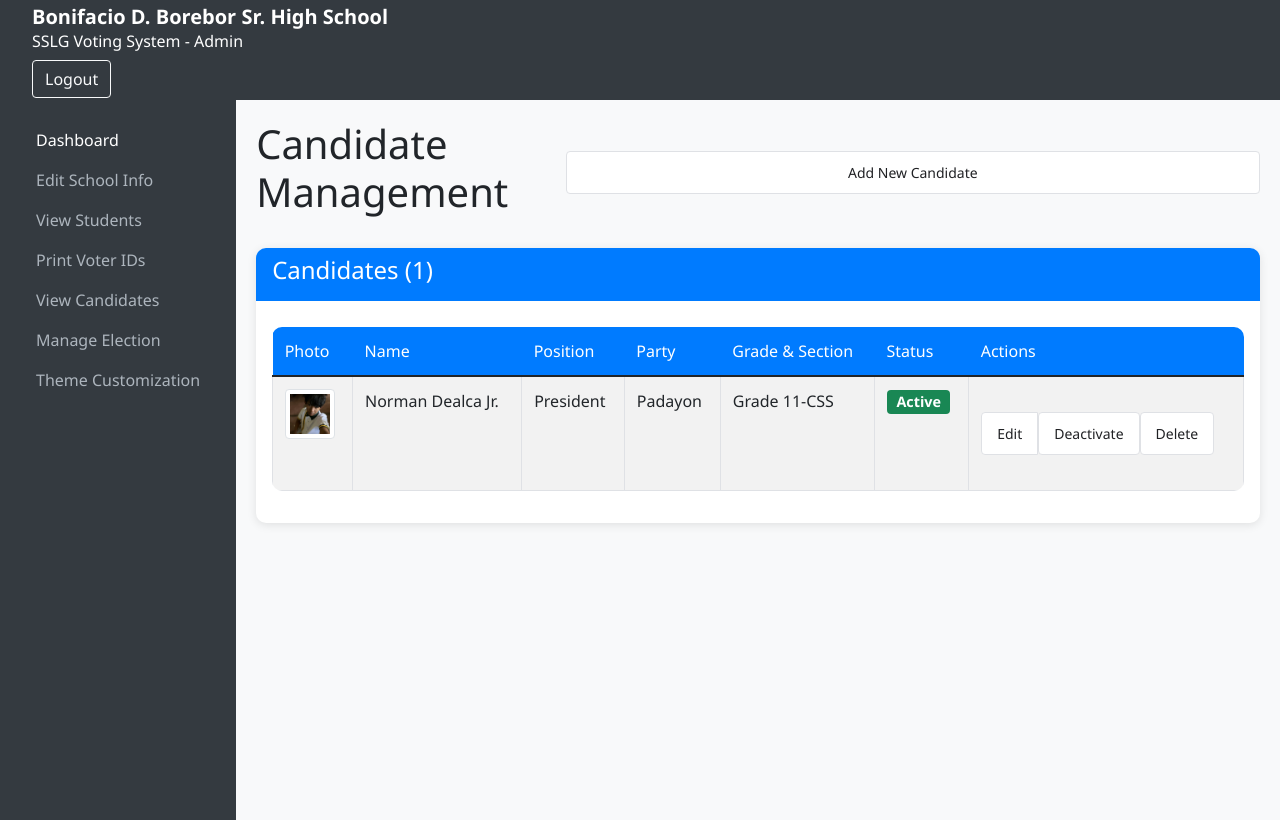
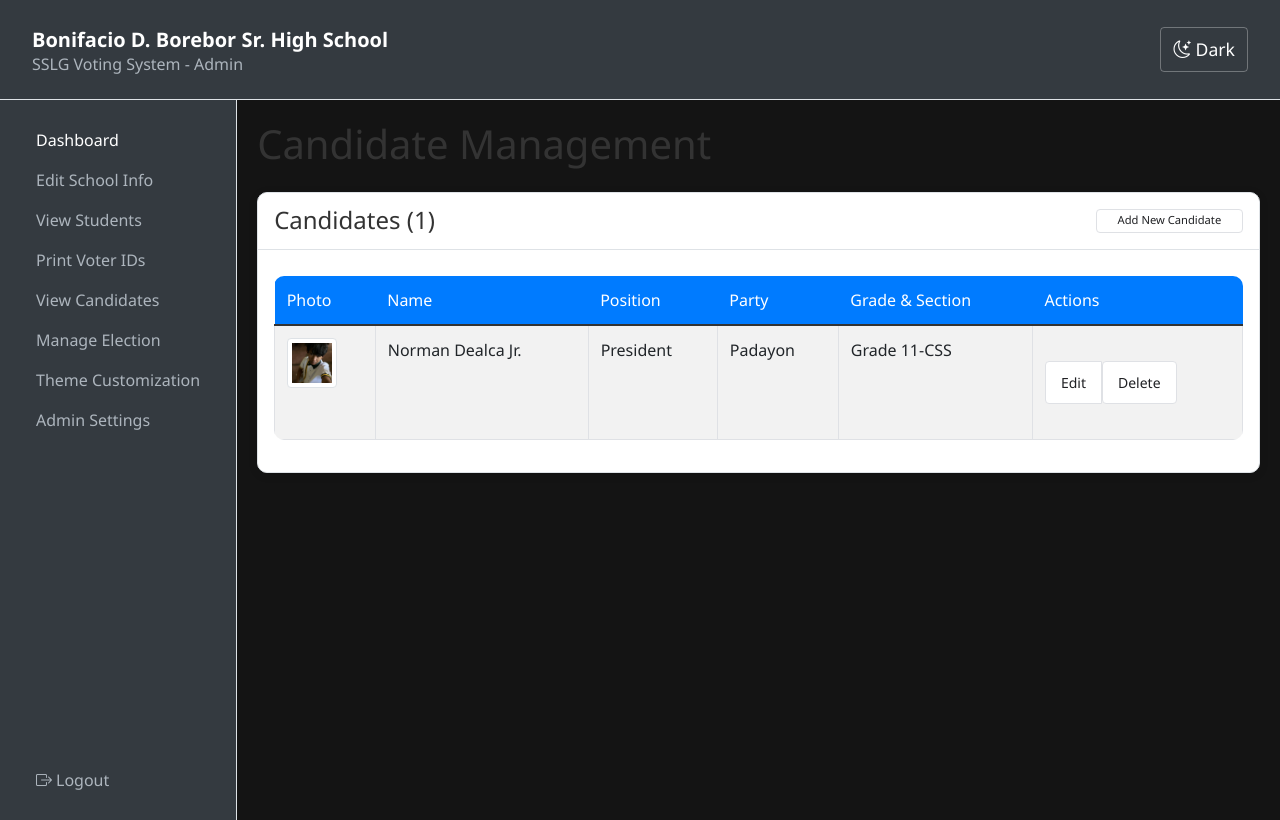
Before and after one commit to dealcajr/PHP-Voting, a PHP site: page /admin/candidates.php in a window 1280 px wide. Run offline with PHP 8.4, Linux system fonts and the light colour scheme; a user stored in the database is signed in; data comes from the database, SQL or seed files in the repository; both versions use the stored data as it was after the commit; some libraries are stand-ins or nearby versions.

Commit message:
INGHANGCHI

```diff
--- a/admin/candidates.php
+++ b/admin/candidates.php
@@ -17,6 +17,12 @@
         $section = sanitizeInput($_POST['section'] ?? '');
         $grade = sanitizeInput($_POST['grade'] ?? '');
         $manifesto = sanitizeInput($_POST['manifesto'] ?? '');
+
+        // Disallow Grade 12 from being candidates. Normalize digits and check.
+        $grade_digits = preg_replace('/\D+/', '', $grade);
+        if ($grade_digits !== '' && intval($grade_digits) === 12) {
+            $message = '<div class="alert alert-danger">Students in Grade 12 are not eligible to run as candidates.</div>';
+        }
 
         // Handle photo upload
         $photo_path = null;
@@ -67,7 +73,7 @@
     }
 }
 
-// Handle candidate actions (activate/deactivate/delete)
+// Handle candidate actions (activate/delete)
 if ($_SERVER['REQUEST_METHOD'] === 'POST' && isset($_POST['action'])) {
     if (!validateCSRFToken($_POST['csrf_token'] ?? '')) {
         $message = '<div class="alert alert-danger">Invalid request.</div>';
@@ -80,10 +86,6 @@
                 $db->prepare("UPDATE candidates SET is_active = 1 WHERE id = ?")->execute([$candidate_id]);
                 logAdminAction('candidate_activated', "Activated candidate ID: $candidate_id");
                 $message = '<div class="alert alert-success">Candidate activated successfully.</div>';
-            } elseif ($action === 'deactivate') {
-                $db->prepare("UPDATE candidates SET is_active = 0 WHERE id = ?")->execute([$candidate_id]);
-                logAdminAction('candidate_deactivated', "Deactivated candidate ID: $candidate_id");
-                $message = '<div class="alert alert-success">Candidate deactivated successfully.</div>';
             } elseif ($action === 'delete') {
                 $db->prepare("DELETE FROM candidates WHERE id = ?")->execute([$candidate_id]);
                 logAdminAction('candidate_deleted', "Deleted candidate ID: $candidate_id");
@@ -108,17 +110,15 @@
 ?>
 
 <div class="admin-content">
-    <div class="d-flex justify-content-between align-items-center mb-4">
-        <h1>Candidate Management</h1>
-        <button type="button" class="btn btn-primary" data-bs-toggle="modal" data-bs-target="#candidateModal">Add New Candidate</button>
-    </div>
+    <h1 class="mb-4">Candidate Management</h1>
 
     <?php echo $message; ?>
 
     <!-- Candidates Table -->
     <div class="card">
-        <div class="card-header">
-            <h4>Candidates (<?php echo count($candidates); ?>)</h4>
+        <div class="card-header d-flex justify-content-between align-items-center">
+            <h4 class="mb-0">Candidates (<?php echo count($candidates); ?>)</h4>
+            <button type="button" class="btn btn-primary btn-sm" style="font-size:.7rem;padding:.15rem .9rem;width:9.2rem;" data-bs-toggle="modal" data-bs-target="#candidateModal" title="Making New Candidate">Add New Candidate</button>
         </div>
         <div class="card-body">
             <div class="table-responsive">
@@ -130,7 +130,6 @@
                             <th>Position</th>
                             <th>Party</th>
                             <th>Grade & Section</th>
-                            <th>Status</th>
                             <th>Actions</th>
                         </tr>
                     </thead>
@@ -151,21 +150,16 @@
                                 <td><?php echo htmlspecialchars($candidate['party'] ?? 'Independent'); ?></td>
                                 <td><?php echo htmlspecialchars('Grade ' . $candidate['grade'] . '-' . $candidate['section']); ?></td>
                                 <td>
-                                    <span class="badge <?php echo $candidate['is_active'] ? 'bg-success' : 'bg-danger'; ?>">
-                                        <?php echo $candidate['is_active'] ? 'Active' : 'Inactive'; ?>
-                                    </span>
-                                </td>
-                                <td>
                                     <div class="btn-group btn-group-sm">
-                                        <button type="button" class="btn btn-outline-primary btn-sm" onclick="editCandidate(<?php echo htmlspecialchars(json_encode($candidate)); ?>)">Edit</button>
+                                        <button type="button" class="btn btn-outline-primary btn-sm edit-candidate-btn" data-candidate='<?php echo htmlspecialchars(json_encode($candidate), ENT_QUOTES); ?>'>Edit</button>
+                                        <?php if (!$candidate['is_active']): ?>
                                             <form method="POST" class="d-inline">
                                                 <input type="hidden" name="csrf_token" value="<?php echo generateCSRFToken(); ?>">
                                                 <input type="hidden" name="candidate_id" value="<?php echo $candidate['id']; ?>">
-                                            <input type="hidden" name="action" value="<?php echo $candidate['is_active'] ? 'deactivate' : 'activate'; ?>">
-                                            <button type="submit" class="btn btn-outline-<?php echo $candidate['is_active'] ? 'warning' : 'success'; ?> btn-sm">
-                                                <?php echo $candidate['is_active'] ? 'Deactivate' : 'Activate'; ?>
-                                            </button>
+                                                <input type="hidden" name="action" value="activate">
+                                                <button type="submit" class="btn btn-outline-success btn-sm">Activate</button>
                                             </form>
+                                        <?php endif; ?>
                                         <form method="POST" class="d-inline" onsubmit="return confirm('Are you sure you want to delete this candidate?')">
                                             <input type="hidden" name="csrf_token" value="<?php echo generateCSRFToken(); ?>">
                                             <input type="hidden" name="candidate_id" value="<?php echo $candidate['id']; ?>">
@@ -258,7 +252,13 @@
     </div>
 </div>
 
+
+
+<?php include __DIR__ . '/../includes/admin_footer.php'; ?>
+
 <script>
+    // run after bootstrap bundle loads
+    document.addEventListener('DOMContentLoaded', function () {
         const candidateModal = new bootstrap.Modal(document.getElementById('candidateModal'));
         const modalTitle = document.getElementById('modalTitle');
         const candidateForm = document.getElementById('candidateForm');
@@ -267,20 +267,61 @@
             modalTitle.textContent = 'Edit Candidate';
             candidateForm.reset();
             document.getElementById('candidate_id').value = candidate.id;
-        document.getElementById('name').value = candidate.name;
-        document.getElementById('position').value = candidate.position;
-        document.getElementById('party').value = candidate.party;
-        document.getElementById('grade').value = candidate.grade;
-        document.getElementById('section').value = candidate.section;
-        document.getElementById('manifesto').value = candidate.manifesto;
+            document.getElementById('name').value = candidate.name || '';
+            document.getElementById('position').value = candidate.position || '';
+            document.getElementById('party').value = candidate.party || '';
+            document.getElementById('grade').value = candidate.grade || '';
+            document.getElementById('section').value = candidate.section || '';
+            document.getElementById('manifesto').value = candidate.manifesto || '';
             candidateModal.show();
         }
+
+        // Delegate edit button clicks
+        document.addEventListener('click', function (e) {
+            const btn = e.target.closest && e.target.closest('.edit-candidate-btn');
+            if (!btn) return;
+            const data = btn.getAttribute('data-candidate');
+            if (!data) return;
+            try {
+                const candidate = JSON.parse(data);
+                editCandidate(candidate);
+            } catch (err) {
+                console.error('Failed to parse candidate data', err);
+            }
+        });
 
         document.getElementById('candidateModal').addEventListener('hidden.bs.modal', function () {
             modalTitle.textContent = 'Add New Candidate';
             candidateForm.reset();
             document.getElementById('candidate_id').value = '';
         });
+
+        // validation logic copied here too
+        candidateForm.addEventListener('submit', function (e) {
+            const gradeVal = document.getElementById('grade').value || '';
+            const digits = gradeVal.replace(/\D+/g, '');
+            if (digits && parseInt(digits, 10) === 12) {
+                e.preventDefault();
+                alert('Students in Grade 12 are not eligible to run as candidates.');
+                return false;
+            }
+        });
+
+        (function() {
+            const gradeInput = document.getElementById('grade');
+            if (!gradeInput) return;
+            let lastWas12 = false;
+            gradeInput.addEventListener('input', function () {
+                const digits = (this.value || '').replace(/\D+/g, '');
+                const is12 = digits !== '' && parseInt(digits, 10) === 12;
+                if (is12 && !lastWas12) {
+                    lastWas12 = true;
+                    alert('Students in Grade 12 are not eligible to run as candidates.');
+                    this.value = '';
+                } else if (!is12) {
+                    lastWas12 = false;
+                }
+            });
+        })();
+    });
 </script>
-
-<?php include __DIR__ . '/../includes/admin_footer.php'; ?>
--- a/assets/css/admin_style.css
+++ b/assets/css/admin_style.css
@@ -1,6 +1,34 @@
 /* Basic Admin Styles */
+:root {
+    --bg-color: #141414;
+    --text-color: #333;
+    --card-bg: #fff;
+    --card-border: #dee2e6;
+    --sidebar-bg: #343a40;
+    --sidebar-text: #adb5bd;
+    --sidebar-text-active: #fff;
+    --header-bg: #343a40;
+    --header-text: #fff;
+    --table-border: #dee2e6;
+}
+
+body.dark-mode {
+    --bg-color: #1a1a1a;
+    --text-color: #e0e0e0;
+    --card-bg: #2d2d2d;
+    --card-border: #444;
+    --sidebar-bg: #1a1a1a;
+    --sidebar-text: #999;
+    --sidebar-text-active: #fff;
+    --header-bg: #1a1a1a;
+    --header-text: #e0e0e0;
+    --table-border: #444;
+}
+
 body {
-    background-color: #f8f9fa;
+    background-color: var(--bg-color);
+    color: var(--text-color);
+    transition: background-color 0.3s, color 0.3s;
 }
 
 .admin-wrapper {
@@ -11,51 +39,82 @@
 .admin-header {
     width: auto;
     height: 100px;
-    background-color: #343a40;
-    color: #fff;
+    background-color: var(--header-bg);
+    color: var(--header-text);
     padding: 10px 20px;
     display: flex;
     justify-content: space-between;
     align-items: center;
+    border-bottom: 1px solid var(--card-border);
 }
 
 .admin-header .navbar-brand {
-    color: #fff;
+    color: var(--header-text);
 }
 
 .admin-sidebar {
     width: auto;
     height: auto;
-    background-color: #343a40;
+    background-color: var(--sidebar-bg);
     padding: 20px;
     display: flex;
     flex-direction: column;
+    border-right: 1px solid var(--card-border);
 }
 
 .admin-sidebar .nav-link {
-    color: #adb5bd;
+    color: var(--sidebar-text);
 }
 
 .admin-sidebar .nav-link.active,
 .admin-sidebar .nav-link:hover {
-    color: #fff;
+    color: var(--sidebar-text-active);
 }
 
 .admin-main {
     flex-grow: 1;
     padding: 20px;
+    background-color: var(--bg-color);
 }
 
-.admin-content h2 {
+.admin-content h2, .admin-content h1, .admin-content h4 {
+    color: var(--text-color);
     margin-bottom: 20px;
 }
 
+.card {
+    background-color: var(--card-bg);
+    border: 1px solid var(--card-border);
+    color: var(--text-color);
+}
+
+.card-header {
+    background-color: var(--card-bg);
+    border-bottom: 1px solid var(--card-border);
+}
+
+.table {
+    color: var(--text-color);
+    border-color: var(--card-border);
+}
+
+.table th, .table td {
+    border-color: var(--card-border);
+}
+
+.form-control, .form-select {
+    background-color: var(--card-bg);
+    color: var(--text-color);
+    border-color: var(--card-border);
+}
+
 .widget {
-    background-color: #fff;
+    background-color: var(--card-bg);
     padding: 20px;
     border-radius: 5px;
     box-shadow: 0 0 10px rgba(0, 0, 0, 0.1);
     margin-bottom: 20px;
+    color: var(--text-color);
 }
 
 .widget h3 {
--- a/includes/admin_header.php
+++ b/includes/admin_header.php
@@ -9,7 +9,26 @@
     <link rel="stylesheet" href="https://cdnjs.cloudflare.com/ajax/libs/font-awesome/6.1.1/css/all.min.css">
     <link href="../assets/css/style.css" rel="stylesheet">
     <link href="../assets/css/admin_style.css" rel="stylesheet">
+    <link rel="stylesheet" href="https://cdn.jsdelivr.net/npm/bootstrap-icons@1.7.2/font/bootstrap-icons.css">
     <style>
+        .theme-toggle-btn {
+            background: none;
+            border: 1px solid rgba(255,255,255,0.3);
+            color: #fff;
+            cursor: pointer;
+            padding: 0.5rem 0.75rem;
+            border-radius: 4px;
+            transition: all 0.3s;
+        }
+        .theme-toggle-btn:hover {
+            background-color: rgba(255,255,255,0.1);
+            border-color: rgba(255,255,255,0.5);
+            color: #fff;
+        }
+        body.dark-mode .theme-toggle-btn {
+            border-color: rgba(224,224,224,0.3);
+        }
+
         .admin-content .header {
             text-align: center;
             padding: 40px 20px;
@@ -213,6 +232,24 @@
             border-color: #d6d8db;
         }
 
+        .theme-toggle-btn {
+            background: none;
+            border: 1px solid rgba(255,255,255,0.3);
+            color: #fff;
+            cursor: pointer;
+            padding: 0.5rem 0.75rem;
+            border-radius: 4px;
+            transition: all 0.3s;
+            font-size: 1.1rem;
+        }
+        .theme-toggle-btn:hover {
+            background-color: rgba(255,255,255,0.1);
+            border-color: rgba(255,255,255,0.5);
+        }
+        body.dark-mode .theme-toggle-btn {
+            border-color: rgba(224,224,224,0.3);
+        }
+
         @media (max-width: 768px) {
             .admin-content .content {
                 flex-direction: column;
@@ -237,12 +274,30 @@
 </head>
 <body>
     <header class="admin-header">
-        <div class="container-fluid">
-            <a class="navbar-brand" href="index.php"><?php echo SCHOOL_NAME; ?></a>
-            <h6>SSLG Voting System - Admin</h6>
-            <div class="d-flex">
-                <a href="../logout.php" class="btn btn-outline-light">Logout</a>
+        <div class="container-fluid d-flex justify-content-between align-items-center">
+            <div>
+                <a class="navbar-brand" href="index.php"><?php echo SCHOOL_NAME; ?></a>
+                <h6 style="margin: 0; color: #adb5bd;">SSLG Voting System - Admin</h6>
             </div>
+            <button class="theme-toggle-btn" id="themeToggle" title="Toggle Dark Mode">
+                <i class="bi bi-moon-stars"></i> Dark
+            </button>
         </div>
     </header>
     <div class="admin-wrapper">
+
+    <script>
+        // Load theme preference from localStorage
+        const savedTheme = localStorage.getItem('adminTheme') || 'light';
+        if (savedTheme === 'dark') {
+            document.body.classList.add('dark-mode');
+            document.getElementById('themeToggle').innerHTML = '<i class="bi bi-sun"></i> Light';
+        }
+
+        // Toggle theme on button click
+        document.getElementById('themeToggle').addEventListener('click', function() {
+            const isDarkMode = document.body.classList.toggle('dark-mode');
+            localStorage.setItem('adminTheme', isDarkMode ? 'dark' : 'light');
+            this.innerHTML = isDarkMode ? '<i class="bi bi-sun"></i> Light' : '<i class="bi bi-moon-stars"></i> Dark';
+        });
+    </script>
--- a/includes/admin_sidebar.php
+++ b/includes/admin_sidebar.php
@@ -1,4 +1,4 @@
-<aside class="admin-sidebar">
+<aside class="admin-sidebar d-flex flex-column justify-content-between">
     <nav class="nav flex-column">
         <a class="nav-link active" href="index.php">Dashboard</a>
         <a class="nav-link" href="school.php">Edit School Info</a>
@@ -7,6 +7,10 @@
         <a class="nav-link" href="candidates.php">View Candidates</a>
         <a class="nav-link" href="election.php">Manage Election</a>
         <a class="nav-link" href="theme.php">Theme Customization</a>
+        <a class="nav-link" href="password.php">Admin Settings</a>
     </nav>
+    <div class="mt-3">
+        <a class="nav-link" href="/phpvoting/logout.php"><i class="bi bi-box-arrow-right me-1"></i>Logout</a>
+    </div>
 </aside>
 <main class="admin-main">
--- a/vote_login.php
+++ b/vote_login.php
@@ -81,11 +81,9 @@
         :root { <?php echo getThemeCSSDeclaration(); ?> }
         .login-branding {
             text-align: center;
-            margin-bottom: 2rem;
         }
         .login-branding img {
             max-height: 80px;
-            margin-bottom: 1rem;
         }
         .login-branding h1 {
             color: var(--theme-color);
```
Also changed, not shown: admin/index.php (+12 -12 lines), admin/password.php (added, +113 -0 lines), tools/add_manifesto_column.php (added, +32 -0 lines), assets/images/candidate_69a04375d0c61.jpg (added), assets/images/candidate_69a0443957f12.jpg (added), assets/images/candidate_69a045413022d.jpg (added), assets/images/candidate_69a0480083ac7.png (added), assets/images/candidate_69a048f41c03f.png (added), sslg_voting.db. Lines whose indentation alone changed are shown as unchanged.
